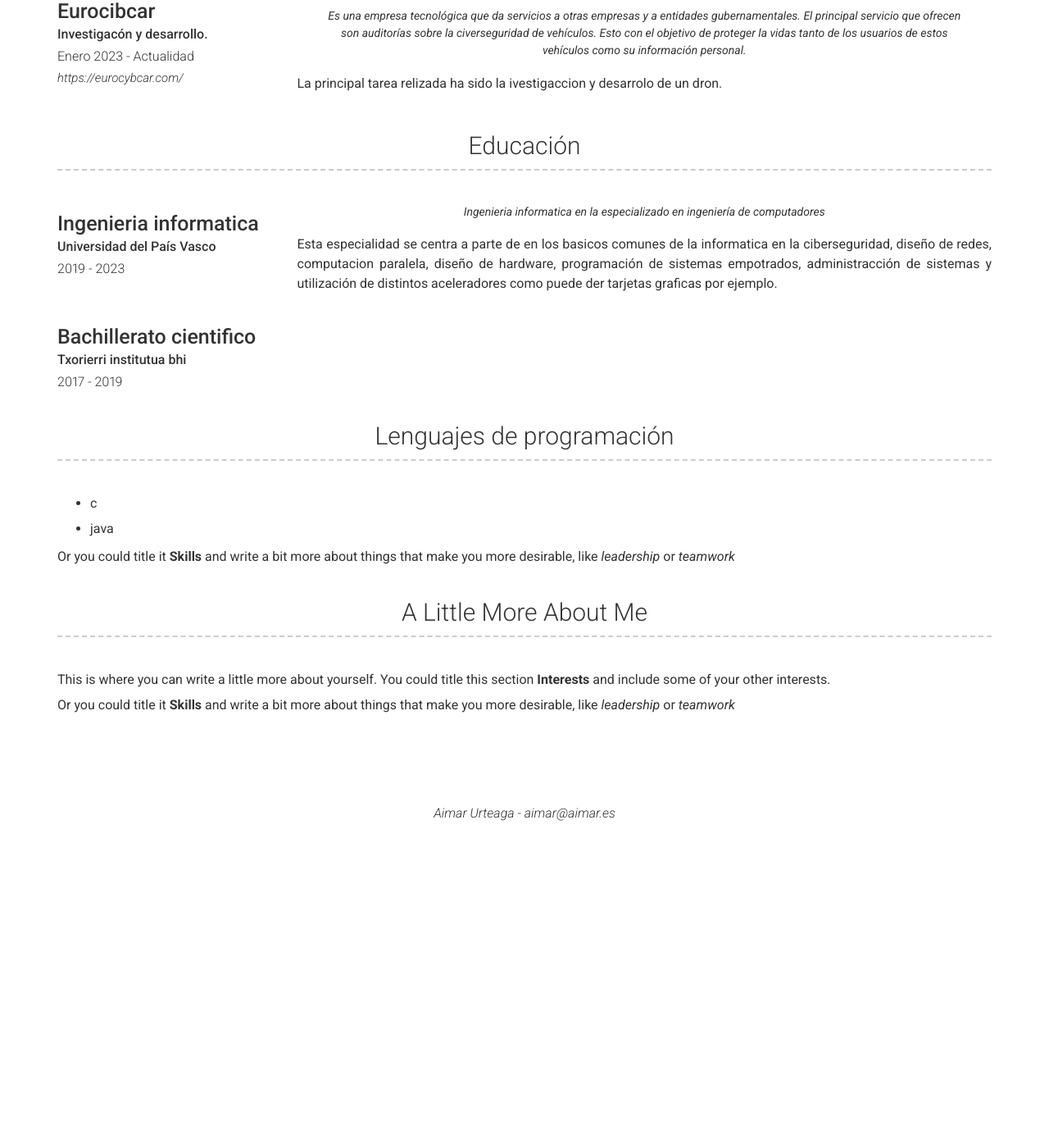
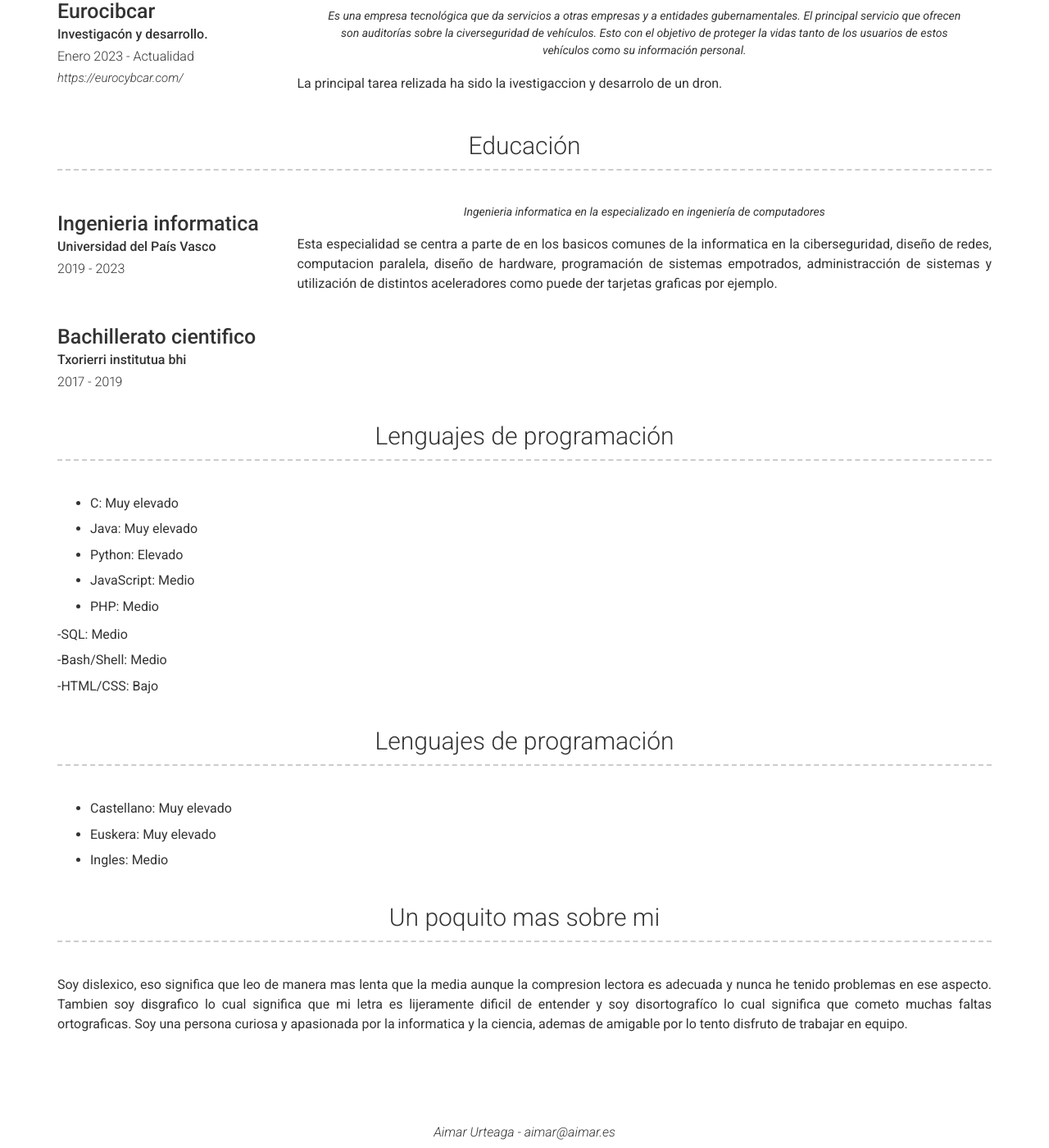
Before and after one commit to AimarUrteaga/curr-culum-vitae, a Jekyll site: the page built from index.md, in a window 1280 px wide and 1400 px high, scrolled down 792 px. Shown: the whole window at 82% size. Built offline with Jekyll 4.4.1, drawn with Linux system fonts in a browser that asks for light colours; nearby versions of some CDN libraries; before the commit the page ends 1803 px from its top, so only the background shows below that.

Commit message:
6-4 en prograso

```diff
--- a/_config.yml
+++ b/_config.yml
@@ -118,18 +118,35 @@ content:
   - title: Lenguajes de programación
     layout: text
     content: | # this will include new lines to allow paragraphs
-      - c
+      - C: Muy elevado
 
-      - java
+      - Java: Muy elevado
 
-      Or you could title it **Skills** and write a bit more about things that make you more desirable, like *leadership* or *teamwork*
+      - Python: Elevado
 
-  - title: A Little More About Me
+      - JavaScript: Medio
+
+      - PHP: Medio
+
+      -SQL: Medio
+
+      -Bash/Shell: Medio
+
+      -HTML/CSS: Bajo
+
+  - title: Lenguajes de programación
     layout: text
     content: | # this will include new lines to allow paragraphs
-      This is where you can write a little more about yourself. You could title this section **Interests** and include some of your other interests.
+      - Castellano: Muy elevado
 
-      Or you could title it **Skills** and write a bit more about things that make you more desirable, like *leadership* or *teamwork*
+      - Euskera: Muy elevado
+
+      - Ingles: Medio
+
+  - title: Un poquito mas sobre mi
+    layout: text
+    content: | # this will include new lines to allow paragraphs
+      Soy dislexico, eso significa que leo de manera mas lenta que la media aunque la compresion lectora es adecuada y nunca he tenido problemas en ese aspecto. Tambien soy disgrafico lo cual significa que mi letra es lijeramente dificil de entender y soy disortografíco lo cual significa que cometo muchas faltas ortograficas. Soy una persona curiosa y apasionada por la informatica y la ciencia, ademas de amigable por lo tento disfruto de trabajar en equipo.
 
 # Footer
 footer_show_references: false
```
